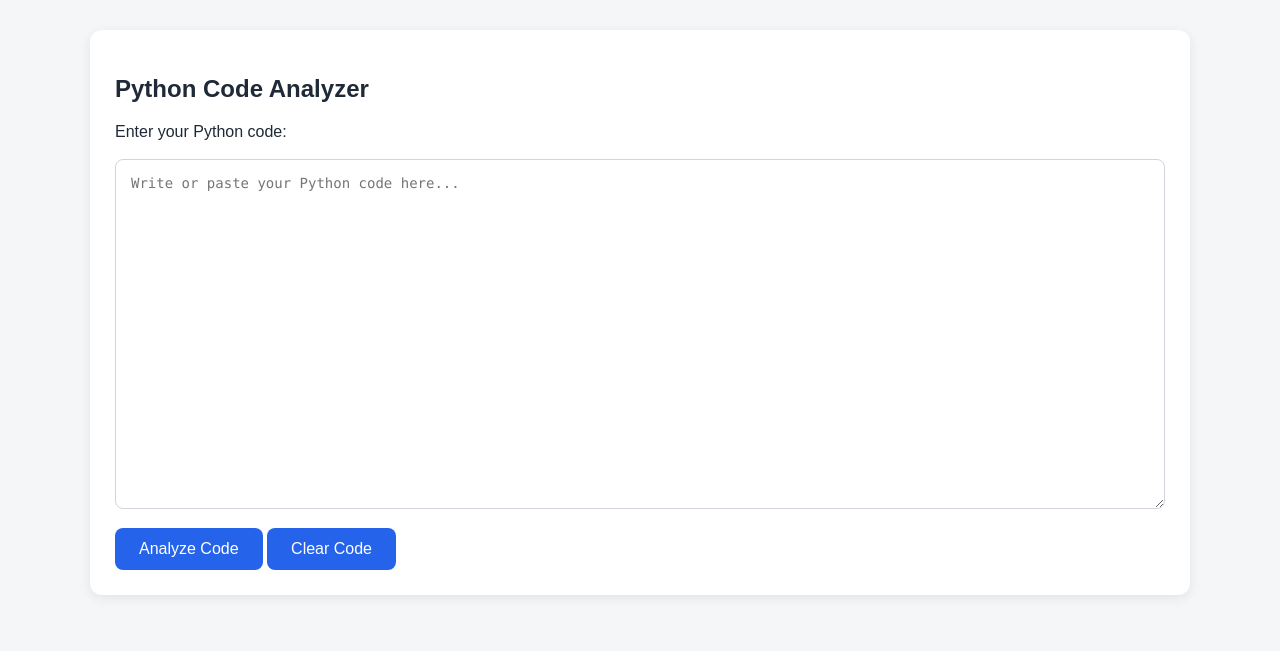
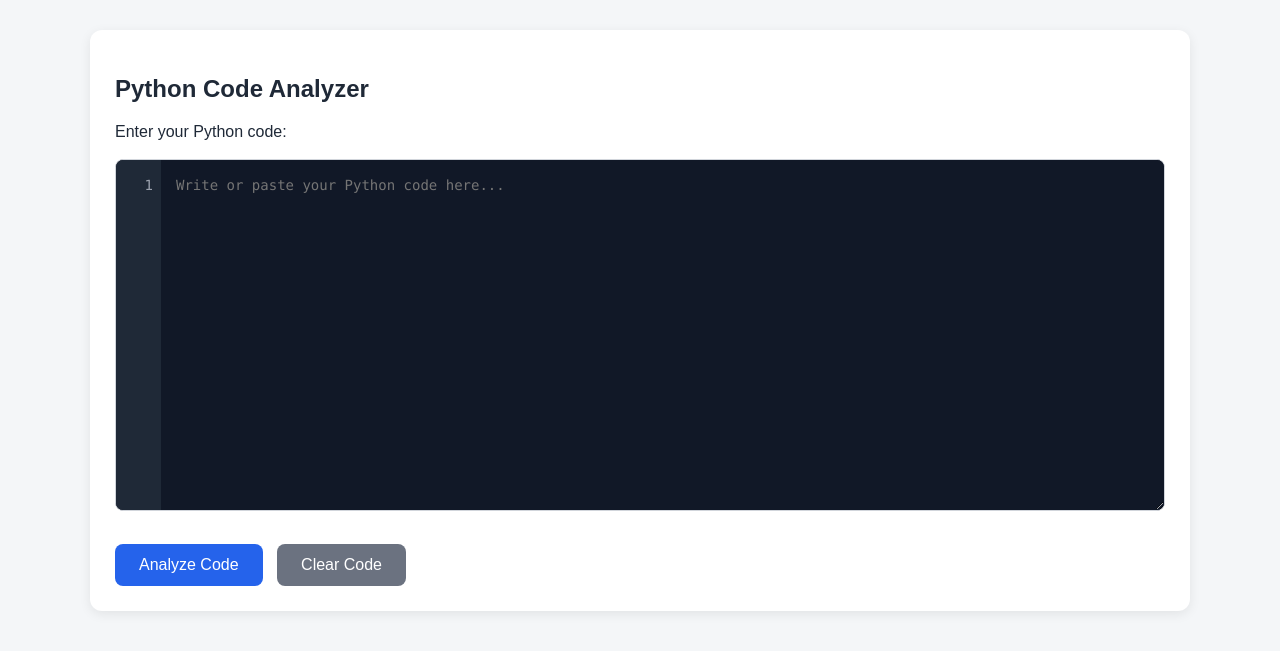
Before and after one commit to Nitheesha-Gundloor/BugLens, a Flask app: page / in a window 1280 px wide. Shown: the part 116-767 px from the top of the page. Run offline with Flask 3, Linux system fonts and the light colour scheme.

Commit message:
Improve BugLens results UI and clear button

```diff
--- a/static/style.css
+++ b/static/style.css
@@ -127,3 +127,58 @@ ul {
     font-size: 18px;
     font-weight: bold;
 }
+.editor-container {
+    display: flex;
+    width: 100%;
+    min-height: 350px;
+    border: 1px solid #d1d5db;
+    border-radius: 8px;
+    overflow: hidden;
+    background: #111827;
+}
+
+#line-numbers {
+    width: 45px;
+    padding: 15px 8px;
+    background: #1f2937;
+    color: #9ca3af;
+    font-family: Consolas, monospace;
+    font-size: 14px;
+    line-height: 1.5;
+    text-align: right;
+    user-select: none;
+    overflow: hidden;
+}
+
+.editor-container textarea {
+    flex: 1;
+    min-height: 350px;
+    border: none;
+    border-radius: 0;
+    outline: none;
+    background: #111827;
+    color: #e5e7eb;
+    line-height: 1.5;
+    resize: vertical;
+}
+.analyze-btn {
+    background: #2563eb;
+}
+
+.analyze-btn:hover {
+    background: #1d4ed8;
+}
+
+.clear-btn {
+    margin-left: 10px;
+    background: #6b7280;
+}
+
+.clear-btn:hover {
+    background: #4b5563;
+}
+.analyze-btn:disabled {
+    background: #93c5fd;
+    cursor: not-allowed;
+    opacity: 0.8;
+}
--- a/templates/index.html
+++ b/templates/index.html
@@ -1,5 +1,6 @@
 <!DOCTYPE html>
 <html lang="en">
+
 <head>
     <meta charset="UTF-8">
     <meta name="viewport" content="width=device-width, initial-scale=1.0">
@@ -18,12 +19,13 @@
         <p>Intelligent Python Bug Analysis and Error Detection System</p>
     </header>
 
+
     <!-- Code Input -->
     <div class="code-section">
 
         <h2>Python Code Analyzer</h2>
 
-        <form method="POST">
+        <form method="POST" onsubmit="showLoading(); return true;">
 
             <label for="code">
                 Enter your Python code:
@@ -31,18 +33,31 @@
 
             <br><br>
 
+            <div class="editor-container">
+
+                <div id="line-numbers">1</div>
+
                 <textarea
                     id="code"
                     name="code"
                     placeholder="Write or paste your Python code here..."
+                    oninput="updateLineNumbers()"
+                    onscroll="syncLineNumbers()"
                 >{{ code }}</textarea>
+
+            </div>
 
             <br>
 
-            <button type="submit">
+            <button type="submit" class="analyze-btn">
                 Analyze Code
             </button>
-            <button type="button" onclick="clearCode()">
+
+            <button
+                type="button"
+                class="clear-btn"
+                onclick="clearCode()"
+            >
                 Clear Code
             </button>
 
@@ -53,11 +68,15 @@
 
     {% if result %}
 
+    <!-- Results -->
     <div class="result-section">
 
         <h2>Analysis Results</h2>
 
+
+        <!-- Issue Summary -->
         <div class="result-card">
+
             <h3>Issue Summary</h3>
 
             <div class="summary-grid">
@@ -67,30 +86,53 @@
                     <p>{{ result.summary.total_static_issues }}</p>
                 </div>
 
+
                 <div class="summary-item">
                     <h4>Syntax</h4>
+
                     {% if result.syntax.has_error %}
-                <p class="error">Error</p>
+
+                        <p class="error">
+                            Error
+                        </p>
+
                     {% else %}
-                <p class="success">No Errors</p>
+
+                        <p class="success">
+                            No Errors
+                        </p>
+
                     {% endif %}
+
                 </div>
+
 
                 <div class="summary-item">
                     <h4>Runtime</h4>
+
                     {% if result.runtime and result.runtime.has_error %}
-                <p class="error">{{ result.runtime.error_type }}</p>
+
+                        <p class="error">
+                            {{ result.runtime.error_type }}
+                        </p>
+
                     {% else %}
-                <p class="success">No Errors</p>
+
+                        <p class="success">
+                            No Errors
+                        </p>
+
                     {% endif %}
+
                 </div>
 
             </div>
+
         </div>
 
-    <!-- Syntax -->
+
+        <!-- Syntax Analysis -->
         <div class="result-card">
-        ...
 
             <h3>1. Syntax Analysis</h3>
 
@@ -126,7 +168,7 @@
         </div>
 
 
-        <!-- AST -->
+        <!-- AST Analysis -->
         <div class="result-card">
 
             <h3>2. AST Analysis</h3>
@@ -156,6 +198,7 @@
 
         </div>
 
+
         <!-- Static Analysis -->
         <div class="result-card">
 
@@ -165,7 +208,9 @@
 
                 <div class="issue-section">
 
-            <h4>{{ issue.explanation.title }}</h4>
+                    <h4>
+                        {{ issue.explanation.title }}
+                    </h4>
 
                     {% if issue.findings %}
 
@@ -240,8 +285,12 @@
     {% endif %}
 
 </div>
+
+
 <script>
+
     function clearCode() {
+
         document.getElementById("code").value = "";
 
         const results = document.querySelector(".result-section");
@@ -249,8 +298,48 @@
         if (results) {
             results.remove();
         }
+
+        updateLineNumbers();
     }
+
+
+    function updateLineNumbers() {
+
+        const code = document.getElementById("code");
+        const lineNumbers = document.getElementById("line-numbers");
+
+        const lines = code.value.split("\n").length;
+
+        lineNumbers.innerHTML = "";
+
+        for (let i = 1; i <= lines; i++) {
+            lineNumbers.innerHTML += i + "<br>";
+        }
+    }
+
+
+    function syncLineNumbers() {
+
+        const code = document.getElementById("code");
+        const lineNumbers = document.getElementById("line-numbers");
+
+        lineNumbers.scrollTop = code.scrollTop;
+    }
+
+
+    function showLoading() {
+
+        const button = document.querySelector(".analyze-btn");
+
+        button.disabled = true;
+        button.textContent = "Analyzing...";
+    }
+
+
+    updateLineNumbers();
+
 </script>
+
 
 </body>
 </html>
```
Lines whose indentation alone changed are shown as unchanged.
